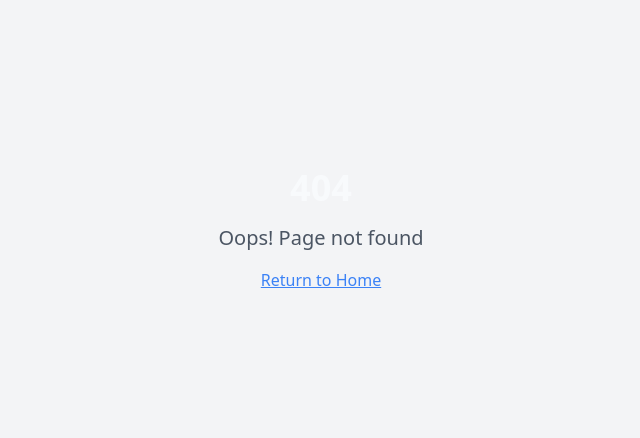
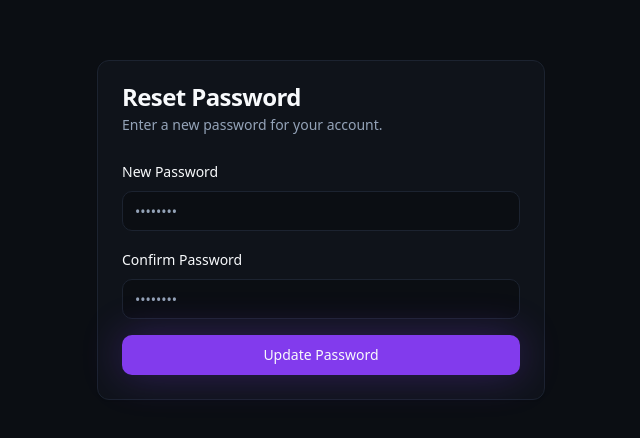
Before and after one commit to lixy120d/AI-POWERE-WEB, a React (Vite) app: page /reset-password in a window 1280 px wide. Before the commit this address had no page. Shown: the part 170-608 px from the top of the page, without its empty margins (319-959 px from the left). Built offline with nearby package versions, Linux system fonts and the light colour scheme.

Commit message:
Add password reset page
Create a password reset page and link, allowing users to reset their passwords via email after communicating with the database.

```diff
--- a/src/App.tsx
+++ b/src/App.tsx
@@ -5,6 +5,7 @@ import { QueryClient, QueryClientProvider } from "@tanstack/react-query";
 import { BrowserRouter, Routes, Route } from "react-router-dom";
 import Index from "./pages/Index";
 import NotFound from "./pages/NotFound";
+import ResetPassword from "./pages/ResetPassword";
 
 const queryClient = new QueryClient();
 
@@ -17,6 +18,7 @@ const App = () => (
         <Routes>
           <Route path="/" element={<Index />} />
           {/* ADD ALL CUSTOM ROUTES ABOVE THE CATCH-ALL "*" ROUTE */}
+          <Route path="/reset-password" element={<ResetPassword />} />
           <Route path="*" element={<NotFound />} />
         </Routes>
       </BrowserRouter>
--- a/src/components/AuthDialog.tsx
+++ b/src/components/AuthDialog.tsx
@@ -102,7 +102,7 @@ export const AuthDialog = ({ triggerClassName, triggerSize = "sm" }: AuthDialogP
       return;
     }
     const { error } = await supabase.auth.resetPasswordForEmail(email, {
-      redirectTo: `${window.location.origin}/`
+      redirectTo: `${window.location.origin}/reset-password`
     });
     if (error) {
       toast({ title: "Reset failed", description: error.message });
--- /dev/null
+++ b/src/pages/ResetPassword.tsx
@@ -0,0 +1,98 @@
+import { useEffect } from "react";
+import { useForm } from "react-hook-form";
+import { z } from "zod";
+import { zodResolver } from "@hookform/resolvers/zod";
+import { supabase } from "@/integrations/supabase/client";
+import { useToast } from "@/hooks/use-toast";
+import { Button } from "@/components/ui/button";
+import { Input } from "@/components/ui/input";
+import { Label } from "@/components/ui/label";
+import { Card, CardContent, CardDescription, CardHeader, CardTitle } from "@/components/ui/card";
+
+const schema = z
+  .object({
+    password: z.string().min(6, "Password must be at least 6 characters"),
+    confirm: z.string().min(6, "Confirm your password"),
+  })
+  .refine((data) => data.password === data.confirm, {
+    message: "Passwords do not match",
+    path: ["confirm"],
+  });
+
+type FormValues = z.infer<typeof schema>;
+
+const ResetPassword = () => {
+  const { toast } = useToast();
+  const form = useForm<FormValues>({ resolver: zodResolver(schema) });
+
+  useEffect(() => {
+    // Basic SEO for this page
+    document.title = "Reset Password | FE Tech Lab";
+    const metaDesc = document.querySelector('meta[name="description"]');
+    if (!metaDesc) {
+      const m = document.createElement("meta");
+      m.name = "description";
+      m.content = "Reset your password securely via email link";
+      document.head.appendChild(m);
+    } else {
+      metaDesc.setAttribute("content", "Reset your password securely via email link");
+    }
+
+    const linkCanonical = document.querySelector('link[rel="canonical"]') as HTMLLinkElement | null;
+    if (!linkCanonical) {
+      const l = document.createElement("link");
+      l.rel = "canonical";
+      l.href = `${window.location.origin}/reset-password`;
+      document.head.appendChild(l);
+    }
+  }, []);
+
+  const onSubmit = async (values: FormValues) => {
+    const { error } = await supabase.auth.updateUser({ password: values.password });
+    if (error) {
+      toast({ title: "Reset failed", description: error.message });
+      return;
+    }
+    toast({ title: "Password updated", description: "You can now log in with your new password." });
+    setTimeout(() => {
+      window.location.href = "/";
+    }, 1200);
+  };
+
+  return (
+    <main className="min-h-screen flex items-center justify-center p-4">
+      <section className="w-full max-w-md">
+        <h1 className="sr-only">Reset Password</h1>
+        <Card>
+          <CardHeader>
+            <CardTitle>Reset Password</CardTitle>
+            <CardDescription>Enter a new password for your account.</CardDescription>
+          </CardHeader>
+          <CardContent>
+            <form onSubmit={form.handleSubmit(onSubmit)} className="space-y-4">
+              <div className="space-y-2">
+                <Label htmlFor="password">New Password</Label>
+                <Input id="password" type="password" placeholder="••••••••" {...form.register("password")} />
+                {form.formState.errors.password && (
+                  <p className="text-destructive text-sm">{form.formState.errors.password.message}</p>
+                )}
+              </div>
+              <div className="space-y-2">
+                <Label htmlFor="confirm">Confirm Password</Label>
+                <Input id="confirm" type="password" placeholder="••••••••" {...form.register("confirm")} />
+                {form.formState.errors.confirm && (
+                  <p className="text-destructive text-sm">{form.formState.errors.confirm.message}</p>
+                )}
+              </div>
+              <Button type="submit" className="w-full" disabled={form.formState.isSubmitting}>
+                {form.formState.isSubmitting ? "Updating..." : "Update Password"}
+              </Button>
+            </form>
+          </CardContent>
+        </Card>
+      </section>
+    </main>
+  );
+};
+
+export default ResetPassword;
```
